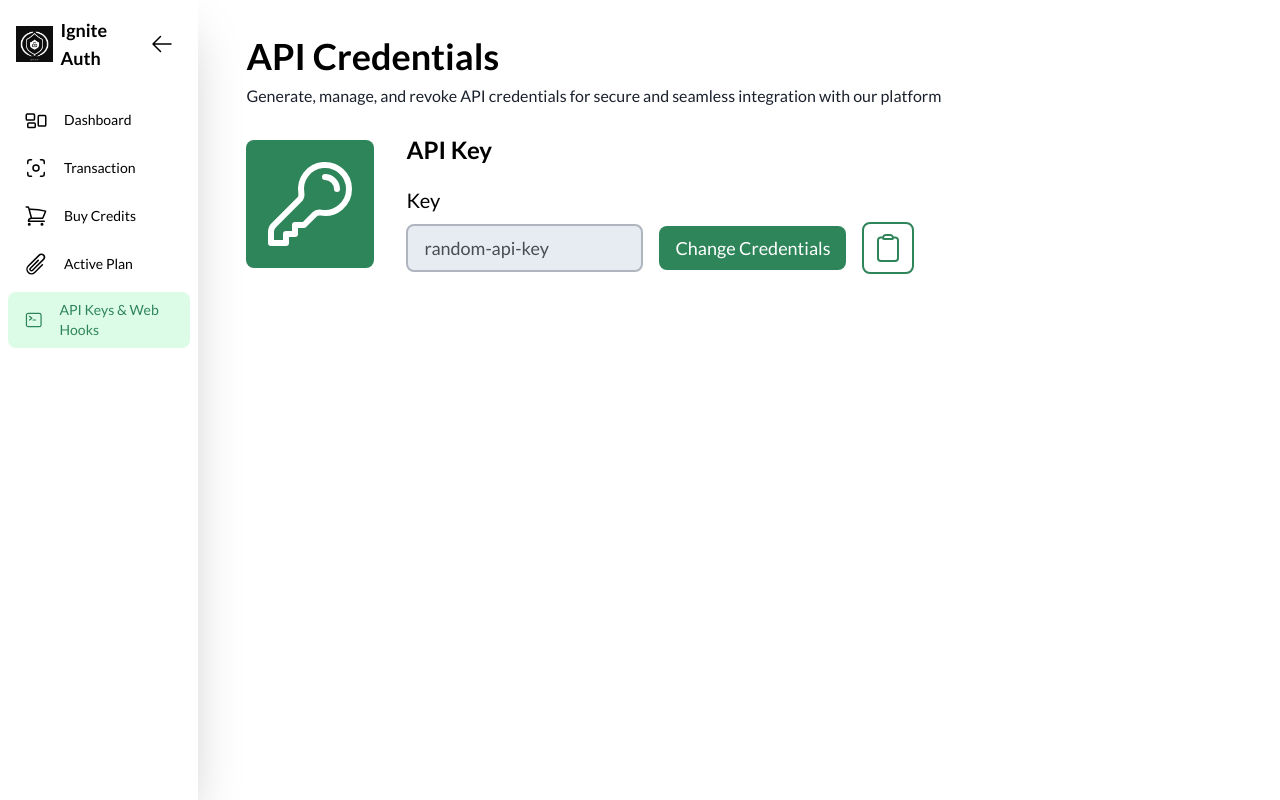
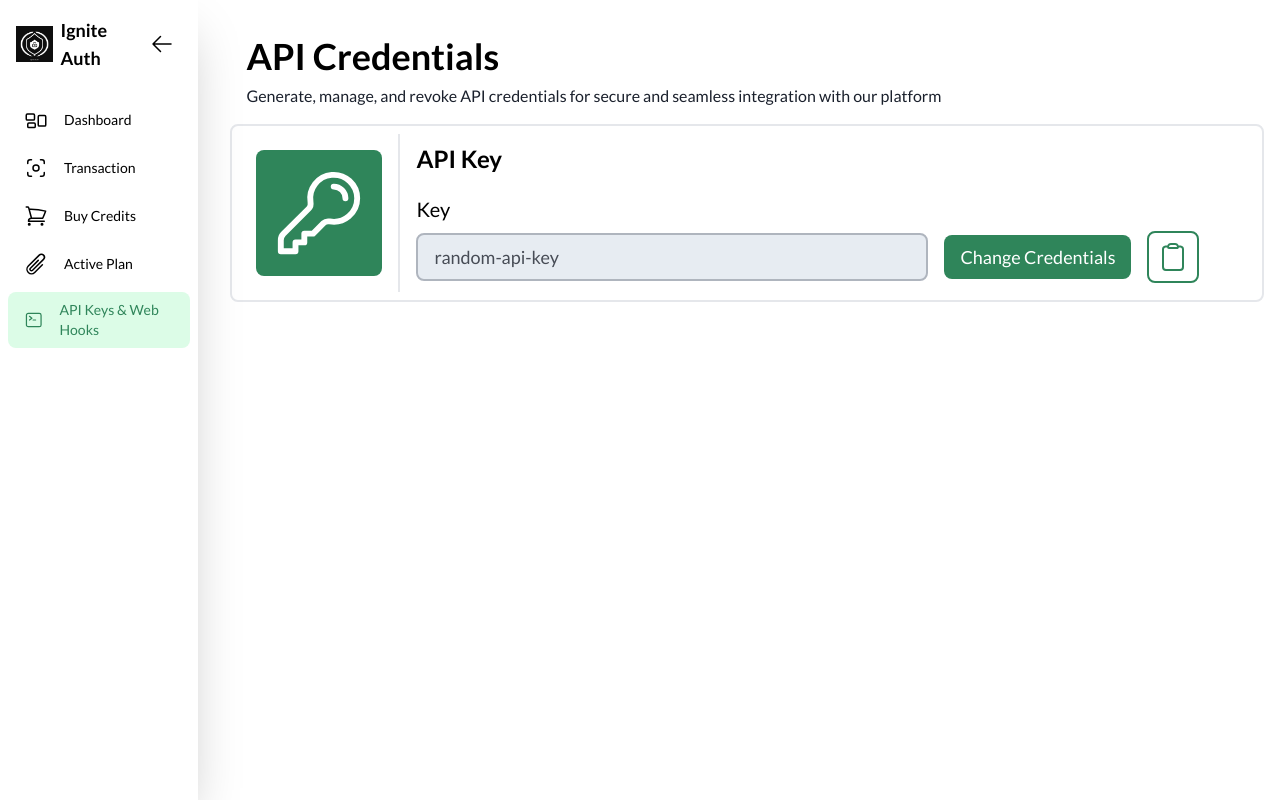
Before and after one commit to abhinnvyas/ignite-auth, a Next.js app: page /user/api_credentials in a window 1280 px wide. Built offline with nearby package versions, Linux system fonts and the light colour scheme.

Commit message:
Completed API keys and Webhooks.

```diff
--- a/components/API Credentials/Section2.jsx
+++ b/components/API Credentials/Section2.jsx
@@ -5,16 +5,16 @@ import { KeyIcon, ClipboardIcon } from "@heroicons/react/24/outline";
 function Section2() {
   const [ApiKey, setApiKey] = useState("random-api-key");
   return (
-    <div className="flex w-full items-center space-x-4">
-      <div className="w-40 p-4">
+    <div className="flex w-full items-center space-x-4 border-2 p-2 rounded-lg">
+      <div className="w-40 p-4 border-r-2">
         <KeyIcon className=" bg-my_secondary text-my_background rounded-lg p-4" />
       </div>
-      <div className="flex-1">
+      <div className="flex-1 w-full">
         <h1 className="font-semibold text-2xl mb-5">API Key</h1>
         <h1 className="font-normal text-xl mb-2">Key</h1>
-        <div className="flex space-x-4 items-center ">
+        <div className="flex space-x-4 items-center  ">
           <input
-            className="bg-my_extra_light w-fit h-12 p-2 text-lg text-my_light rounded-lg opacity-80 border-2 border-gray-400 px-4"
+            className="bg-my_extra_light w-fit h-12 p-2 text-lg text-my_light rounded-lg opacity-80 border-2 border-gray-400 px-4 flex-1 max-w-lg"
             type="text"
             placeholder
             value={ApiKey}
```
